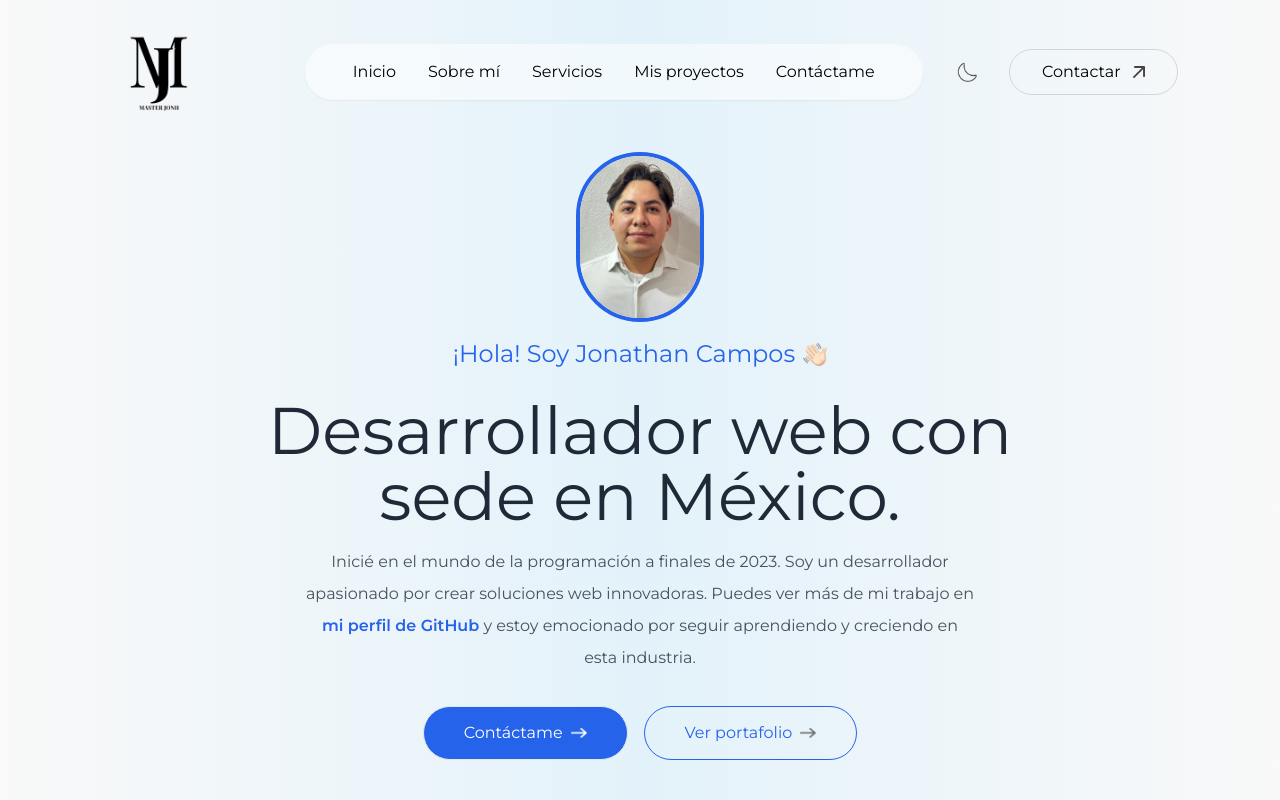
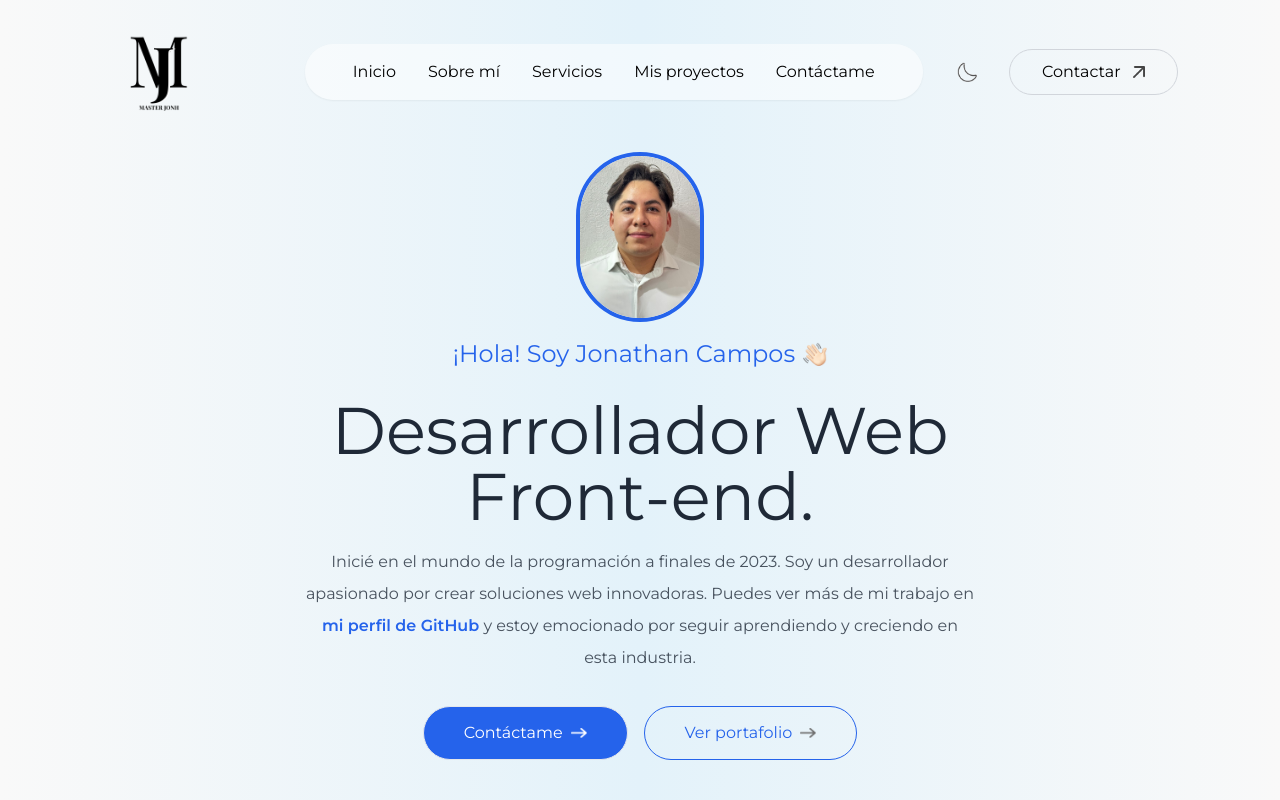
Before and after one commit to TheMasterJonhG/PortafolioTheMasterJonh, a React (Vite) app: page / in a window 1280 px wide. Shown: the top 800 px of the page. Built offline with nearby package versions, Linux system fonts and the light colour scheme.

Commit message:
ESPACIO AL HEADER V.04

```diff
--- a/src/components/Header.jsx
+++ b/src/components/Header.jsx
@@ -15,12 +15,12 @@ export default function Header() {
             {/* Saludo */}
             <h3 className="flex items-end gap-2 text-xl md:text-2xl mb-3 text-[#2563eb] dark:text-[#60a5fa]">
                 ¡Hola! Soy Jonathan Campos
-                <img src="/assets/hand-icon.png" alt="mano saludando" className="w-6 mb-1" />
+                <img src="/assets/hand-icon.png" alt="mano saludando" className="w-6 mb-1 animate-waving-hand" />
             </h3>
 
             {/* Descripción principal */}
             <h1 className="text-3xl sm:text-6xl lg:text-[66px]">
-                Desarrollador web con sede en México.
+                Desarrollador Web Front-end.
             </h1>
 
             {/* Información adicional */}
```
